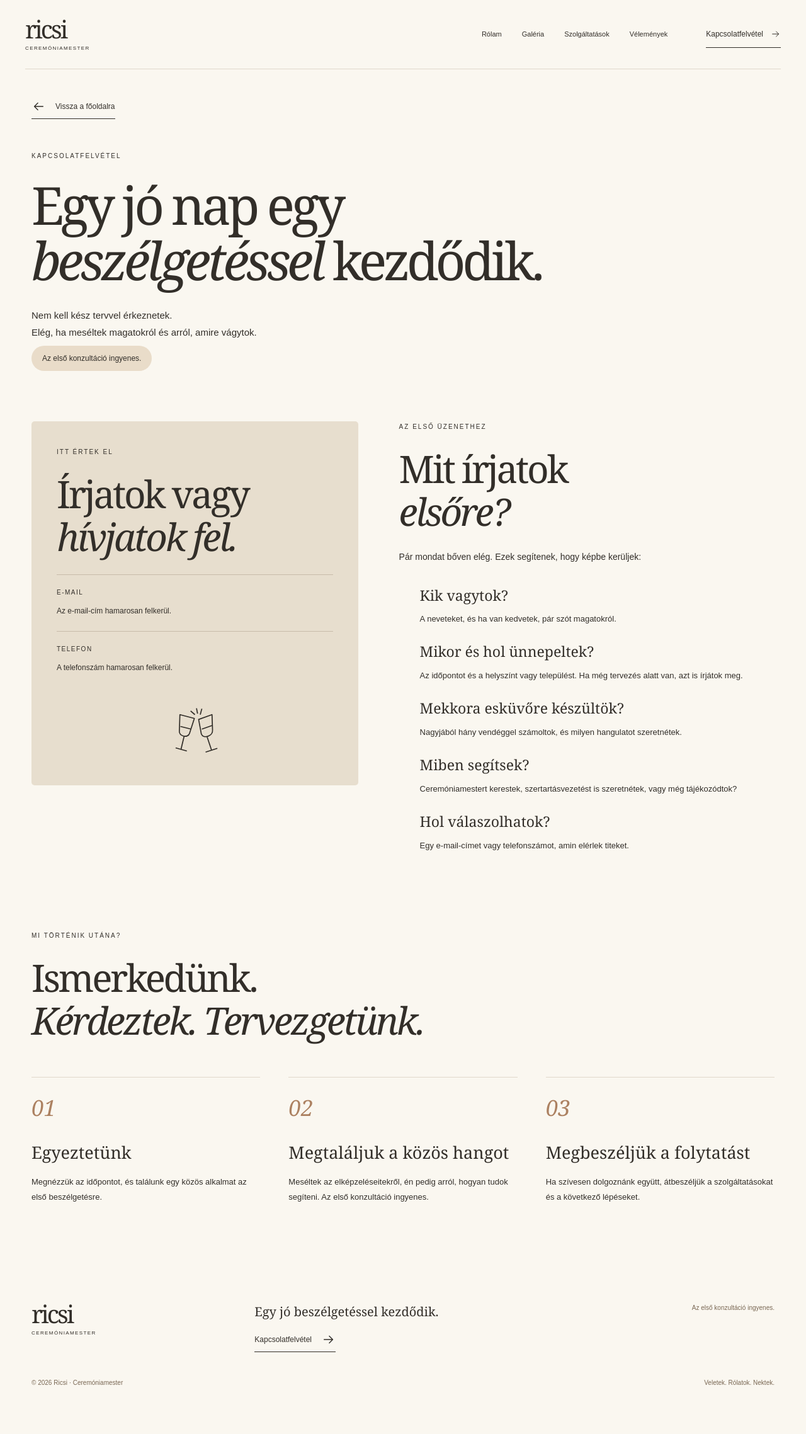
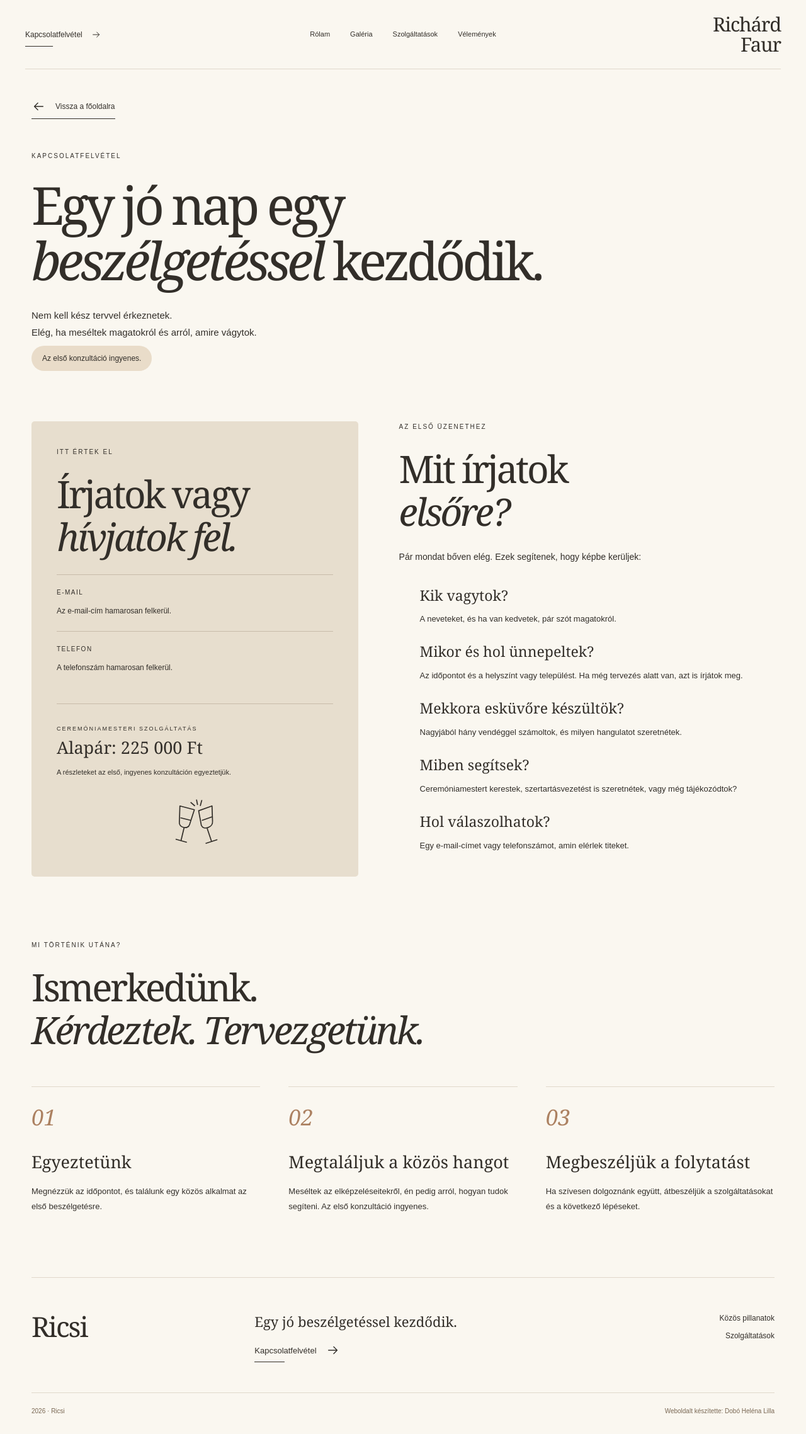
Before and after one commit to LillaDobo/ceremoniamester, a Next.js app: page /kapcsolat in a window 1280 px wide. Shown: the whole page at 63% size. Before the commit the page ends 2234 px from the top, so only its background shows below. Built offline with nearby package versions, Linux system fonts and the light colour scheme.

Commit message:
Refine header and footer, unify beige tiles and move pricing to contact

```diff
--- a/app/globals.css
+++ b/app/globals.css
@@ -76,10 +76,6 @@ h2 { font-size:clamp(35px,4.7vw,62px); letter-spacing:-.055em; line-height:1.13;
 .arrow-back { transform:rotate(180deg); }
 .service-mosaic { display:grid; gap:16px; align-items:start; }
 .service-tile { background:#efe5d7; border-radius:5px; padding:0 23px; border:1px solid transparent; }
-.service-tile:nth-child(2) { background:#e5d3bf; }
-.service-tile:nth-child(3) { background:#e6e5d8; }
-.service-tile:nth-child(4) { background:#eee0d6; }
-.service-tile:nth-child(5) { background:#dfd2c2; }
 .service-tile[open] { border-color:#b5a28c; }
 .service-tile summary { position:relative; display:flex; flex-wrap:wrap; align-items:center; justify-content:space-between; gap:18px; padding:25px 0; cursor:pointer; list-style:none; }
 .service-tile summary::-webkit-details-marker { display:none; }
@@ -228,12 +224,6 @@ h2 { font-size:clamp(35px,4.7vw,62px); letter-spacing:-.055em; line-height:1.13;
 .service-mosaic { display:grid; grid-template-columns:1fr; gap:18px; }
 .service-column { display:flex; flex-direction:column; gap:18px; min-width:0; }
 .service-tile { width:100%; margin:0; padding:0 24px; background:#eee4d5; border-radius:3px; border:1px solid #dcd0c0; }
-.service-tile-1 { margin:0; background:#ede3d3; }
-.service-tile-2 { background:#e6e5d8!important; }
-.service-tile-3 { background:#e8d7c5!important; }
-.service-tile-4 { margin:0; background:#eee5dc; }
-.service-tile-5 { width:100%; margin:0; background:#e5d1bd; }
-.service-tile-6 { background:#dfdfd2; }
 .service-tile summary { display:flex; flex-direction:column; align-items:stretch; justify-content:space-between; gap:28px; min-height:180px; padding:25px 0; }
 .service-topline { display:flex; align-items:center; gap:14px; }
 .service-icon { margin-left:auto; width:40px; }
@@ -278,3 +268,50 @@ h2 { font-size:clamp(35px,4.7vw,62px); letter-spacing:-.055em; line-height:1.13;
   .value-cards { max-width:580px; }
   .hero-title { font-size:8vw; }
 }
+
+/* Balanced header, restrained beige mosaic, shared contact-link motion. */
+.site-header { display:grid; grid-template-columns:1fr auto auto; column-gap:14px; }
+.header-brand { display:flex; flex-direction:column; align-items:flex-start; justify-self:start; font-family:Georgia,serif; font-size:25px; letter-spacing:-1.2px; line-height:.95; }
+.header-brand span + span { margin-top:2px; }
+.header-contact { margin-left:0; justify-self:end; }
+.contact-link { position:relative; display:inline-flex; align-items:center; gap:14px; min-height:44px; border-bottom:0; white-space:nowrap; }
+.contact-link::after { content:""; position:absolute; left:0; right:0; bottom:3px; height:1px; background:currentColor; transform:scaleX(.35); transform-origin:left; transition:transform .3s ease; }
+.contact-arrow { display:grid; place-items:center; width:25px; height:25px; overflow:hidden; }
+.contact-link .contact-arrow svg { transition:transform .3s ease; }
+.contact-link:hover::after,.contact-link:focus-visible::after { transform:scaleX(1); }
+.contact-link:hover .contact-arrow svg,.contact-link:focus-visible .contact-arrow svg { animation:contact-arrow-pass .45s ease both; }
+@keyframes contact-arrow-pass { 0% { transform:translateX(0); } 45% { transform:translateX(27px); } 46% { transform:translateX(-27px); } 100% { transform:translateX(0); } }
+.service-tile,.service-tile-1,.service-tile-2,.service-tile-3,.service-tile-4,.service-tile-5,.service-tile-6 { background:#eee7dc; border-color:#ded5c8; margin:0; width:100%; }
+.service-tile-2,.service-tile-5 { background:#f1eae0; }
+.service-tile-3,.service-tile-6 { background:#e9e1d5; }
+.service-tile[open] { border-color:#b9a890; }
+.contact-price { margin-top:25px; padding-top:25px; border-top:1px solid #c8bbaa; }
+.contact-price .eyebrow { margin-bottom:10px; font-size:9px; }
+.contact-price p { font-family:Georgia,serif; font-size:27px; margin-bottom:10px; }
+.contact-price strong { font-weight:400; white-space:nowrap; }
+.contact-price small { display:block; font-size:11px; line-height:1.8; }
+.site-footer { display:block; padding-block:45px 25px; border-top:1px solid var(--line); }
+.footer-main { display:grid; gap:30px; padding-bottom:35px; }
+.footer-brand { font-family:Georgia,serif; font-size:44px; letter-spacing:-2px; line-height:1; width:fit-content; }
+.footer-contact p { font-size:22px; line-height:1.3; }
+.footer-contact-link { font-size:13px; }
+.footer-details { text-align:left; font-size:12px; }
+.footer-details a { width:fit-content; }
+.footer-details a:hover { text-decoration:underline; text-underline-offset:4px; }
+.footer-bottom { display:flex; flex-wrap:wrap; gap:12px 30px; justify-content:space-between; padding-top:20px; border-top:1px solid var(--line); }
+@media(min-width:768px) {
+  .site-header { grid-template-columns:minmax(150px,1fr) auto minmax(150px,1fr); column-gap:20px; }
+  .header-brand { font-size:31px; }
+  .desktop-nav { margin-left:0; justify-self:center; gap:22px; }
+  .header-contact { margin-left:0; gap:10px; font-size:11px; }
+  .site-footer { padding-block:55px 28px; }
+  .footer-main { grid-template-columns:1fr 1.5fr 1fr; gap:40px; align-items:start; padding-bottom:45px; }
+  .footer-details { align-items:flex-end; text-align:right; }
+}
+@media(min-width:1100px) { .desktop-nav { gap:32px; } .header-contact { font-size:12px; } }
+@media(prefers-reduced-motion:reduce) { .contact-link .contact-arrow svg { animation:none!important; } .contact-link::after { transition:none; } }
+/* Name at the upper right; the desktop navigation stays at the true centre. */
+.header-brand { grid-column:3; grid-row:1; justify-self:end; align-items:flex-end; }
+.header-contact { grid-column:1; grid-row:1; justify-self:start; }
+.menu-toggle { grid-column:2; grid-row:1; }
+.desktop-nav { grid-column:2; grid-row:1; }
--- a/app/kapcsolat/page.tsx
+++ b/app/kapcsolat/page.tsx
@@ -11,7 +11,7 @@ const firstMessage = "Szia Ricsi!\n\nA nevünk: \nAz esküvő tervezett időpont
 export default function ContactPage() {
   return <><a href="#tartalom" className="skip-link">Ugrás a tartalomra</a><Header /><main id="tartalom">
     <section className="contact-hero section-shell"><Link href="/" className="text-link"><Arrow className="arrow-back" /> Vissza a főoldalra</Link><p className="eyebrow">Kapcsolatfelvétel</p><h1>Egy jó nap egy<br /><span className="italic">beszélgetéssel</span> kezdődik.</h1><p>Nem kell kész tervvel érkeznetek.<br />Elég, ha meséltek magatokról és arról, amire vágytok.</p><span className="free-badge">Az első konzultáció ingyenes.</span></section>
-    <section className="contact-layout section-shell"><div className="contact-methods"><p className="eyebrow">Itt értek el</p><h2>Írjatok vagy<br /><span className="italic">hívjatok fel.</span></h2><div className="contact-method"><span>E-mail</span>{site.email ? <a href={`mailto:${site.email}?subject=${encodeURIComponent("Esküvői megkeresés – első konzultáció")}&body=${encodeURIComponent(firstMessage)}`}>{site.email}<Arrow /></a> : <p>Az e-mail-cím hamarosan felkerül.</p>}</div><div className="contact-method"><span>Telefon</span>{site.phone ? <a href={`tel:${site.phone.replace(/\s/g, "")}`}>{site.phone}<Arrow /></a> : <p>A telefonszám hamarosan felkerül.</p>}</div>{site.email && <a className="button button-dark" href={`mailto:${site.email}?subject=${encodeURIComponent("Esküvői megkeresés – első konzultáció")}&body=${encodeURIComponent(firstMessage)}`}>Megírom az első üzenetet <Arrow /></a>}<Motif kind="glass" className="contact-doodle" /></div>
+    <section className="contact-layout section-shell"><div className="contact-methods"><p className="eyebrow">Itt értek el</p><h2>Írjatok vagy<br /><span className="italic">hívjatok fel.</span></h2><div className="contact-method"><span>E-mail</span>{site.email ? <a href={`mailto:${site.email}?subject=${encodeURIComponent("Esküvői megkeresés – első konzultáció")}&body=${encodeURIComponent(firstMessage)}`}>{site.email}<Arrow /></a> : <p>Az e-mail-cím hamarosan felkerül.</p>}</div><div className="contact-method"><span>Telefon</span>{site.phone ? <a href={`tel:${site.phone.replace(/\s/g, "")}`}>{site.phone}<Arrow /></a> : <p>A telefonszám hamarosan felkerül.</p>}</div>{site.email && <a className="button button-dark" href={`mailto:${site.email}?subject=${encodeURIComponent("Esküvői megkeresés – első konzultáció")}&body=${encodeURIComponent(firstMessage)}`}>Megírom az első üzenetet <Arrow /></a>}<div className="contact-price"><span className="eyebrow">Ceremóniamesteri szolgáltatás</span><p>Alapár: <strong>{new Intl.NumberFormat("hu-HU").format(site.basePrice)} Ft</strong></p><small>A részleteket az első, ingyenes konzultáción egyeztetjük.</small></div><Motif kind="glass" className="contact-doodle" /></div>
     <div className="first-message"><p className="eyebrow">Az első üzenethez</p><h2>Mit írjatok<br /><span className="italic">elsőre?</span></h2><p>Pár mondat bőven elég. Ezek segítenek, hogy képbe kerüljek:</p><ol>{[
       ["Kik vagytok?", "A neveteket, és ha van kedvetek, pár szót magatokról."],
       ["Mikor és hol ünnepeltek?", "Az időpontot és a helyszínt vagy települést. Ha még tervezés alatt van, azt is írjátok meg."],
--- a/app/page.tsx
+++ b/app/page.tsx
@@ -30,7 +30,7 @@ export default function Home() {
 
       <section className="quote-section"><div className="section-shell"><Motif kind="glass" /><p className="eyebrow">Ami a felszabadultság mögött van</p><p className="quote">„Egy sikeres esküvő titka<br /><span className="italic">a profi háttérmunka.”</span></p></div></section>
 
-      <section id="szolgaltatasok" className="services section-shell section-space"><div className="section-heading"><div><p className="eyebrow">Amiben számíthattok rám</p><h2>A háttér biztos.<br /><span className="italic">A pillanat a tiétek.</span></h2></div><p>Nyissátok ki, ami érdekel.<br />A részleteket hozzátok igazítjuk.</p></div><Services /><div className="price-strip"><div><span className="eyebrow">Ceremóniamesteri szolgáltatás</span><p>Alapár: <strong>{new Intl.NumberFormat("hu-HU").format(site.basePrice)} Ft</strong></p><small>A részleteket az első, ingyenes konzultáción egyeztetjük.</small></div><Link href="/kapcsolat/" className="text-link">Beszéljük át <Arrow /></Link></div></section>
+      <section id="szolgaltatasok" className="services section-shell section-space"><div className="section-heading"><div><p className="eyebrow">Amiben számíthattok rám</p><h2>A háttér biztos.<br /><span className="italic">A pillanat a tiétek.</span></h2></div><p>Nyissátok ki, ami érdekel.<br />A részleteket hozzátok igazítjuk.</p></div><Services /></section>
 
       <section id="referenciak" className="reviews-section section-shell section-space"><p className="eyebrow">Akikkel együtt ünnepeltem</p><h2>Így élték meg<br /><span className="italic">a párok.</span></h2><Reviews /></section>
 
--- a/components/footer.tsx
+++ b/components/footer.tsx
@@ -4,9 +4,11 @@ import { site } from "@/lib/site";
 
 export function Footer() {
   return <footer className="site-footer section-shell">
-    <Link href="/" className="brand">ricsi<span>ceremóniamester</span></Link>
-    <div className="footer-contact"><p>Egy jó beszélgetéssel kezdődik.</p><Link href="/kapcsolat/" className="text-link">Kapcsolatfelvétel <Arrow /></Link></div>
-    <div className="footer-details">{site.email && <a href={`mailto:${site.email}`}>{site.email}</a>}{site.phone && <a href={`tel:${site.phone.replace(/\s/g, "")}`}>{site.phone}</a>}<small>Az első konzultáció ingyenes.</small></div>
-    <small>© {new Date().getFullYear()} Ricsi · Ceremóniamester</small><small>Veletek. Rólatok. Nektek.</small>
+    <div className="footer-main">
+      <Link href="/" className="footer-brand">Ricsi</Link>
+      <div className="footer-contact"><p>Egy jó beszélgetéssel kezdődik.</p><Link href="/kapcsolat/" className="contact-link footer-contact-link"><span>Kapcsolatfelvétel</span><span className="contact-arrow"><Arrow /></span></Link></div>
+      <div className="footer-details">{site.email && <a href={`mailto:${site.email}`}>{site.email}</a>}{site.phone && <a href={`tel:${site.phone.replace(/\s/g, "")}`}>{site.phone}</a>}<Link href="/#galeria">Közös pillanatok</Link><Link href="/#szolgaltatasok">Szolgáltatások</Link></div>
+    </div>
+    <div className="footer-bottom"><small>{new Date().getFullYear()} · Ricsi</small><small>Weboldalt készítette: {site.creator}</small></div>
   </footer>;
 }
--- a/components/header.tsx
+++ b/components/header.tsx
@@ -9,9 +9,9 @@
 export function Header() {
   const [open, setOpen] = useState(false);
   return <header className="site-header" onKeyDown={(event) => { if (event.key === "Escape" && open) { setOpen(false); event.currentTarget.querySelector<HTMLButtonElement>(".menu-toggle")?.focus(); } }}>
-    <Link href="/" className="brand" aria-label="Ricsi ceremóniamester – kezdőlap" onClick={() => setOpen(false)}>ricsi<span>ceremóniamester</span></Link>
+    <Link href="/" className="header-brand" aria-label="Richárd Faur – kezdőlap" onClick={() => setOpen(false)}><span>Richárd</span><span>Faur</span></Link>
     <nav className="desktop-nav" aria-label="Fő navigáció">{links.map(([label, href]) => <Link key={href} href={href}>{label}</Link>)}</nav>
-    <Link className="header-contact" href="/kapcsolat/" onClick={() => setOpen(false)}>Kapcsolatfelvétel <Arrow /></Link>
+    <Link className="header-contact contact-link" href="/kapcsolat/" onClick={() => setOpen(false)}><span>Kapcsolatfelvétel</span><span className="contact-arrow"><Arrow /></span></Link>
     <button className="menu-toggle" aria-expanded={open} aria-controls="mobile-nav" aria-label={open ? "Menü bezárása" : "Menü megnyitása"} onClick={() => setOpen(!open)}><span>{open ? "Bezár" : "Menü"}</span><span aria-hidden="true">{open ? "×" : "+"}</span></button>
     {open && <nav id="mobile-nav" className="mobile-nav" aria-label="Mobil navigáció">{[...links, ["Kapcsolatfelvétel", "/kapcsolat/"]].map(([label, href]) => <Link key={href} href={href} onClick={() => setOpen(false)}>{label}<Arrow /></Link>)}</nav>}
   </header>;
--- a/lib/site.ts
+++ b/lib/site.ts
@@ -1,5 +1,6 @@
 export const site = {
   name: "Ricsi",
+  creator: "Dobó Heléna Lilla", // Matches the existing repository LICENSE.
   email: "",
   phone: "",
   basePrice: 225000,
```
Also changed, not shown: app/icon.svg, 1 other file (tests, documents, lock files or other folders).
